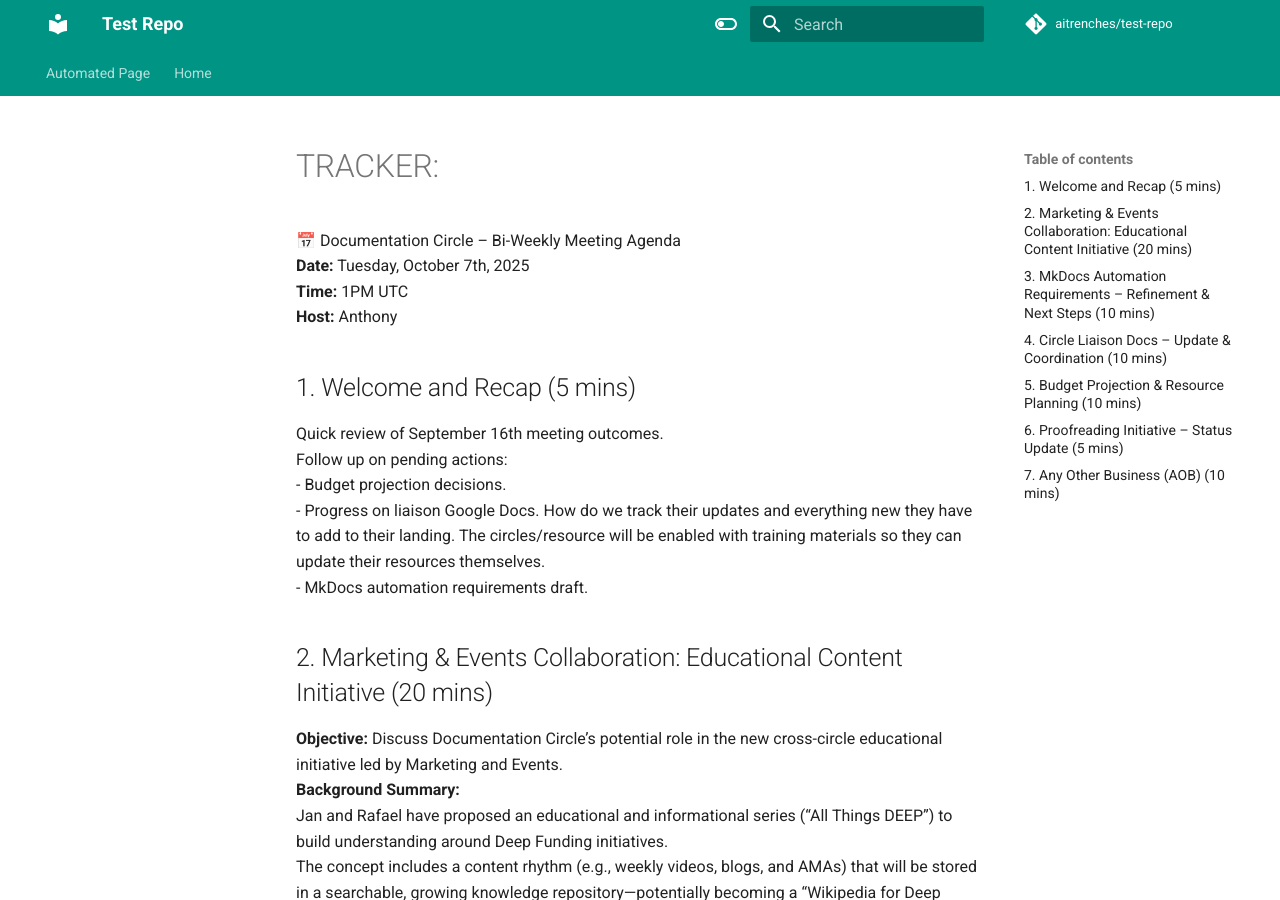
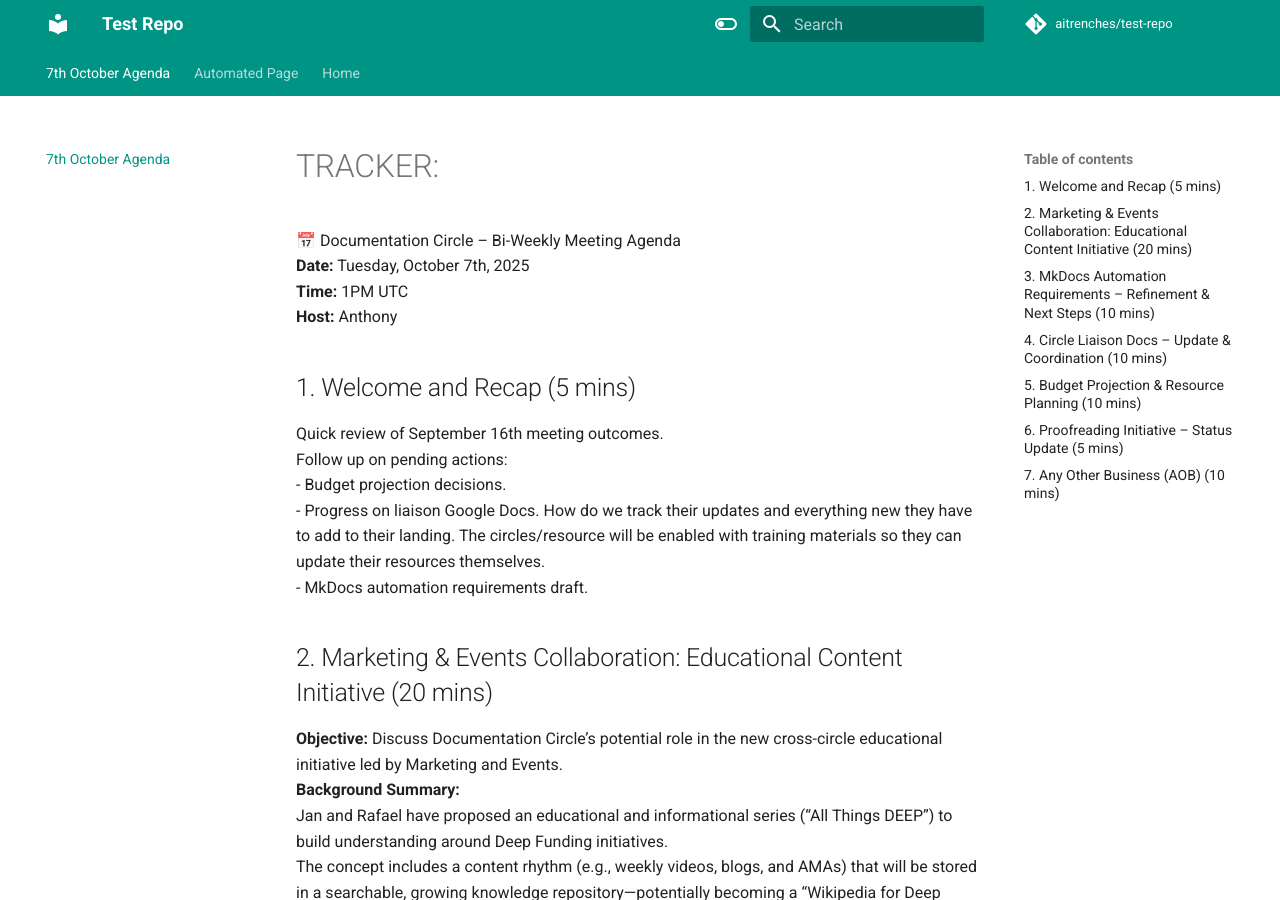
Before and after one commit to aitrenches/test-repo, an MkDocs documentation site: the page built from docs/7th-october-agenda.md, in a window 1280 px wide and 900 px high. Built offline with MkDocs 1.6.1 and Material for MkDocs 9.7.7, drawn with Linux system fonts in a browser that asks for light colours; comment, search, counter and statistics services are not loaded.

Commit message:
Update navigation: add 7th October Agenda

```diff
--- a/mkdocs.yml
+++ b/mkdocs.yml
@@ -51,5 +51,6 @@ markdown_extensions:
       emoji_generator: !!python/name:materialx.emoji.to_svg
 
 nav:
+  - 7th October Agenda: 7th-october-agenda.md
   - Automated Page: auto_page.md
   - Home: index.md
```
